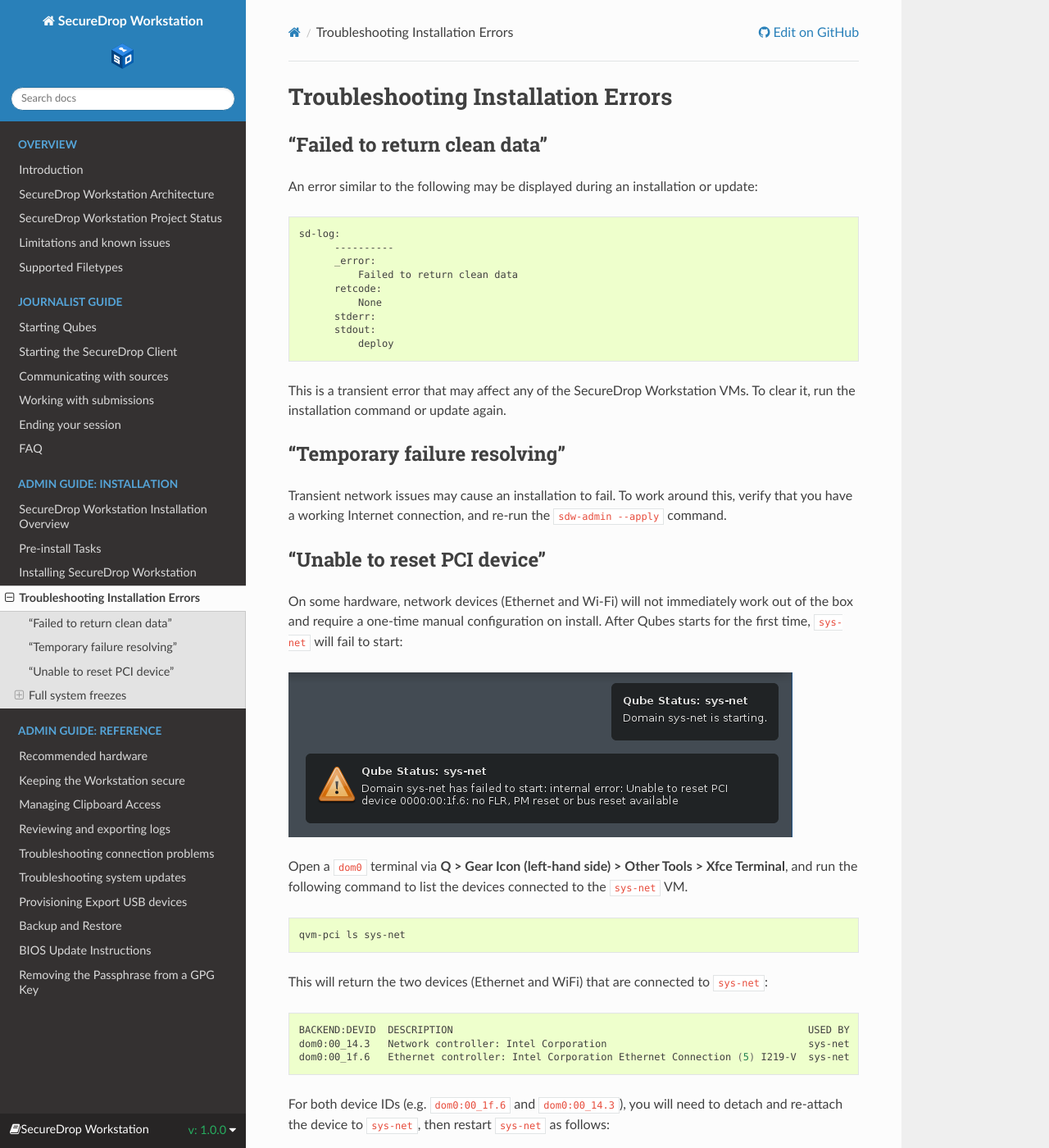
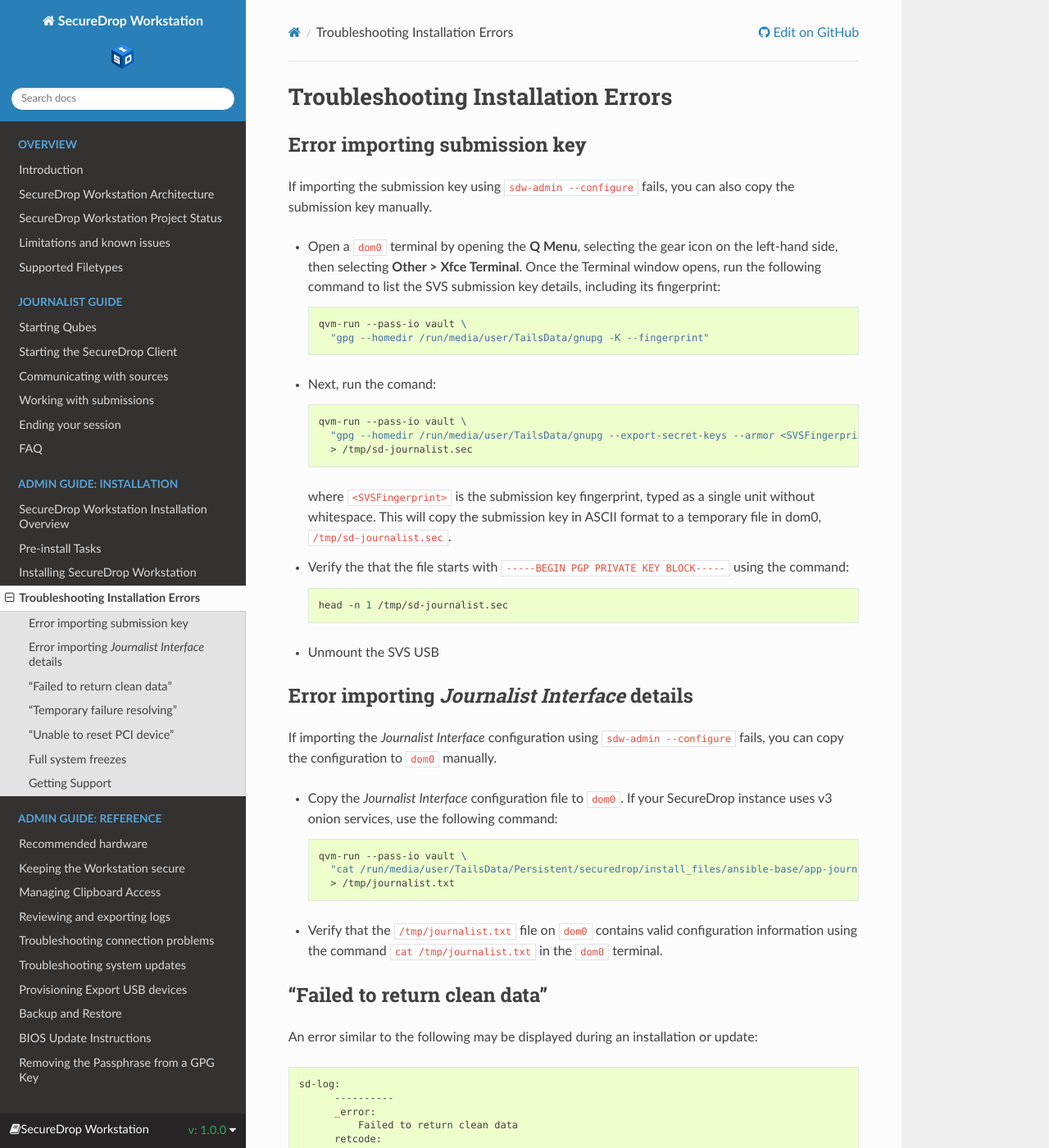
Before and after one commit to freedomofpress/securedrop-workstation-docs, a Sphinx documentation site: the page built from docs/admin/install/troubleshoot.rst, in a window 1280 px wide and 1400 px high. Shown: the whole window at 82% size. Built offline with Sphinx 7.4.7 and the Read the Docs theme 3.1.0, drawn with Linux system fonts in a browser that asks for light colours.

Commit message:
move manual steps into troubleshooting section

```diff
--- a/docs/admin/install/troubleshoot.rst
+++ b/docs/admin/install/troubleshoot.rst
@@ -1,5 +1,53 @@
 Troubleshooting Installation Errors
 ===================================
+
+Error importing submission key
+~~~~~~~~~~~~~~~~~~~~~~~~~~~~~~
+
+If importing the submission key  using ``sdw-admin --configure`` fails, you can also copy the submission key manually.
+
+- Open a ``dom0`` terminal by opening the **Q Menu**, selecting the gear icon on the left-hand side, then selecting **Other > Xfce Terminal**. Once the Terminal window opens, run the following command to list the SVS submission key details, including its fingerprint:
+
+  .. code-block:: sh
+
+    qvm-run --pass-io vault \
+      "gpg --homedir /run/media/user/TailsData/gnupg -K --fingerprint"
+
+- Next, run the comand:
+
+  .. code-block:: sh
+
+    qvm-run --pass-io vault \
+      "gpg --homedir /run/media/user/TailsData/gnupg --export-secret-keys --armor <SVSFingerprint>" \
+      > /tmp/sd-journalist.sec
+
+  where ``<SVSFingerprint>`` is the submission key fingerprint, typed as a single unit without whitespace. This will copy the submission key in ASCII format to a temporary file in dom0, ``/tmp/sd-journalist.sec``.
+
+- Verify the that the file starts with ``-----BEGIN PGP PRIVATE KEY BLOCK-----`` using the command:
+
+  .. code-block:: sh
+
+    head -n 1 /tmp/sd-journalist.sec
+
+- Unmount the SVS USB
+
+.. _manual_copy_journalist:
+
+Error importing *Journalist Interface* details
+~~~~~~~~~~~~~~~~~~~~~~~~~~~~~~~~~~~~~~~~~~~~~~
+
+If importing the *Journalist Interface* configuration using ``sdw-admin --configure`` fails, you can copy the configuration to ``dom0`` manually.
+
+- Copy the *Journalist Interface* configuration file to ``dom0``. If your SecureDrop instance uses v3 onion services, use the following command:
+
+  .. code-block:: sh
+
+    qvm-run --pass-io vault \
+      "cat /run/media/user/TailsData/Persistent/securedrop/install_files/ansible-base/app-journalist.auth_private" \
+      > /tmp/journalist.txt
+
+- Verify that the ``/tmp/journalist.txt`` file on ``dom0`` contains valid configuration information using the command ``cat /tmp/journalist.txt`` in the ``dom0`` terminal.
+
 
 "Failed to return clean data"
 ~~~~~~~~~~~~~~~~~~~~~~~~~~~~~
@@ -102,5 +150,5 @@
   :width: 100%
 
 Getting Support
----------------
+~~~~~~~~~~~~~~~
 .. include:: ../../includes/getting_support.rst
```
Also changed, not shown: docs/admin/install/install.rst (+7 -50 lines).
